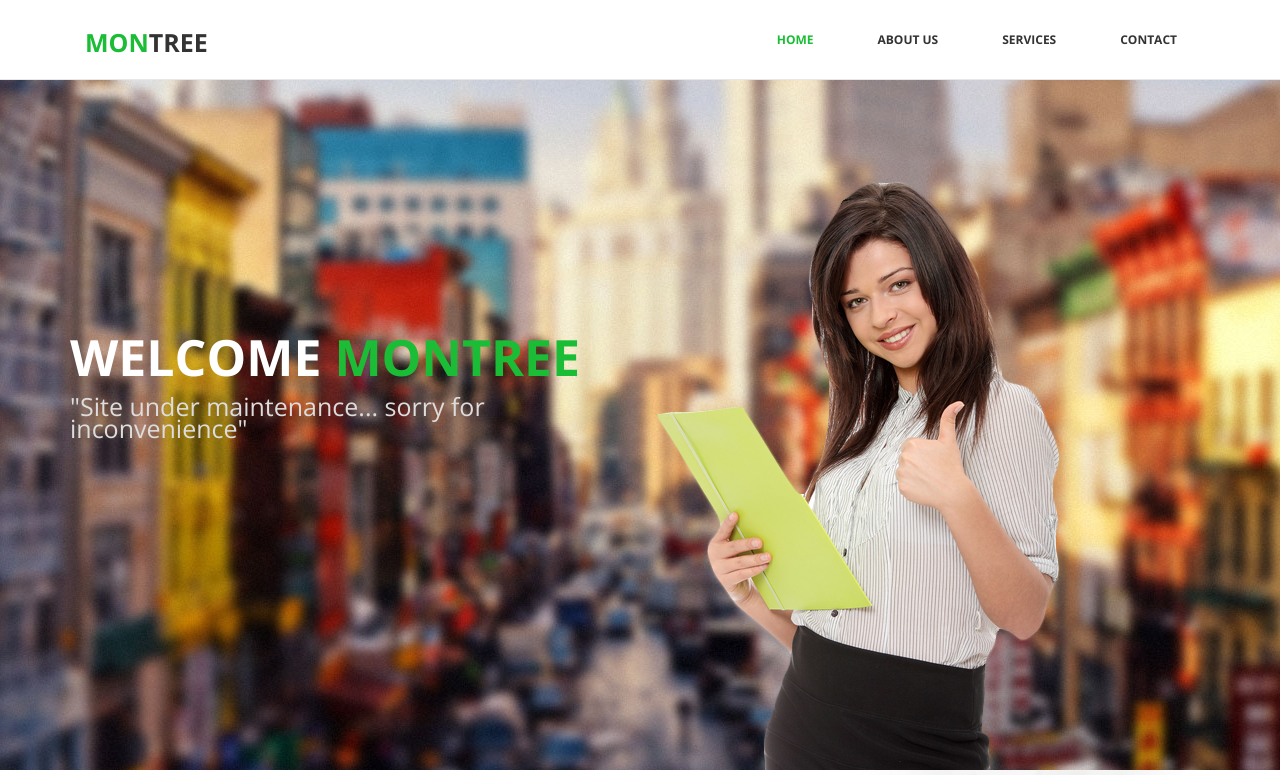
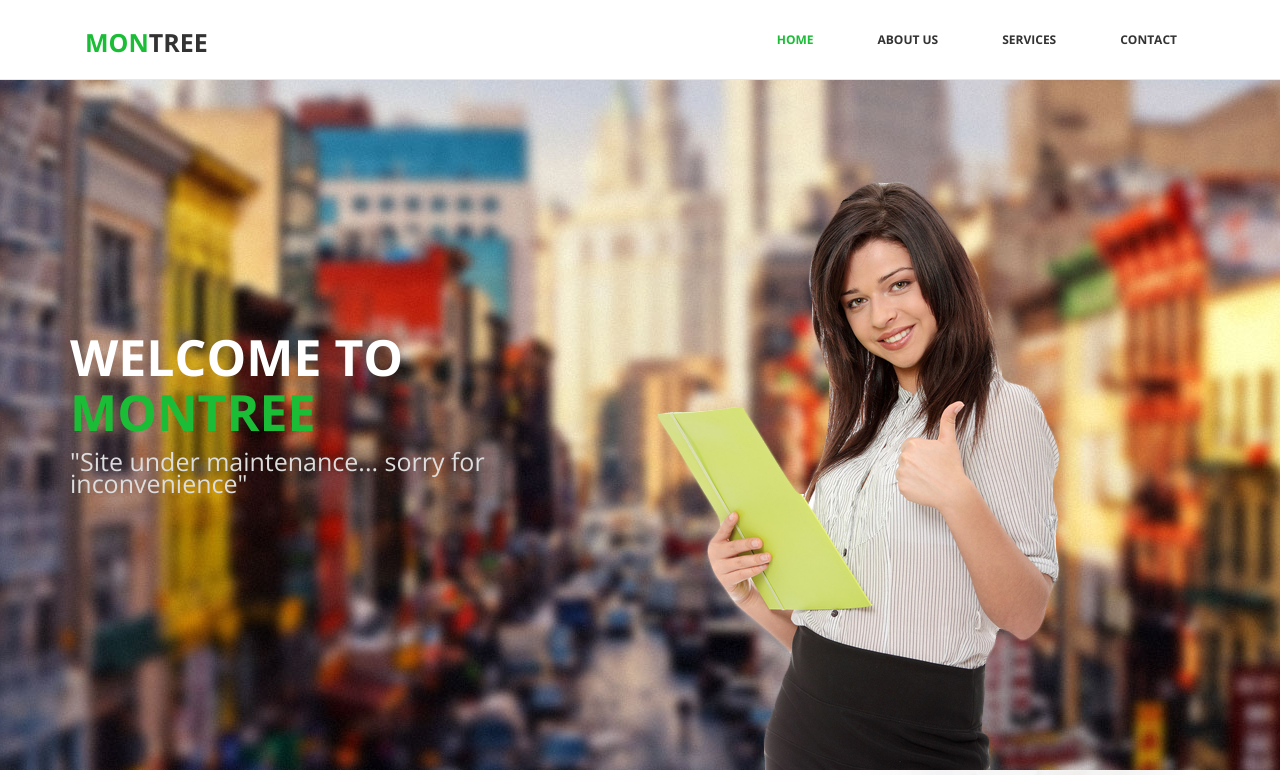
Before and after one commit to Jazzytech/montree.github.io, a plain HTML site: page index.html in a window 1280 px wide. Shown: the top 775 px of the page. Drawn offline with nearby package versions, Linux system fonts and the light colour scheme.

Commit message:
Update index.html

```diff
--- a/index.html
+++ b/index.html
@@ -54,7 +54,7 @@
                         <div class="row slide-margin">
                             <div class="col-sm-6">
                                 <div class="carousel-content">
-                                    <h2 class="animation animated-item-1">Welcome <span>Montree</span></h2>
+                                    <h2 class="animation animated-item-1">Welcome to <span>Montree</span></h2>
 									<p>"Site under maintenance... sorry for inconvenience"</p>
                                     <!--<p class="animation animated-item-2">Accusantium doloremque laudantium totam rem aperiam, eaque ipsa...</p>
                                     <a class="btn-slide animation animated-item-3" href="#">Read More</a>-->
```
